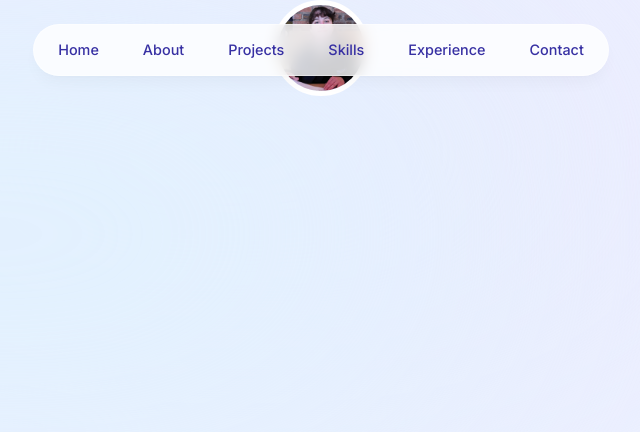
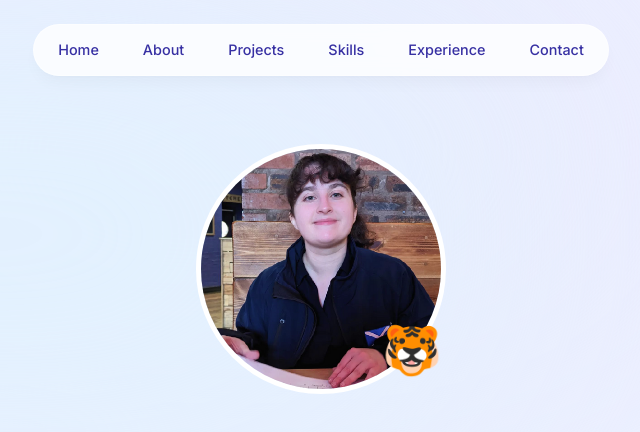
Before and after one commit to Chamshron/TSPortfolio, a Next.js app in the folder portfolio/: page / in a window 1280 px wide. Shown: the top 432 px of the page, without its empty margins (319-959 px from the left). Built offline with nearby package versions, Linux system fonts and the light colour scheme.

Commit message:
added animation to profile image

```diff
--- a/portfolio/app/layout.tsx
+++ b/portfolio/app/layout.tsx
@@ -18,7 +18,7 @@ export default function RootLayout({
     <html lang="en" className='"scroll-smooth'>
 
       <body className={`${inter.className}
-      bg-indigo-50 text-indigo-950 relative h-[5000px]`}>
+      bg-indigo-50 text-indigo-950 relative h-[5000px] pt-28 sm:pt-36`}>
         <div className="bg-violet-100 absolute top-[-6rem] -z-10 right-[11rem] h-[31.25rem] w-[31.25rem] rounded-full blur-[10rem] sm:w-[68.75rem] "></div>
         <div className="bg-sky-100 absolute top-[-1rem] -z-10 left-[-35rem] h-[31.25rem] w-[50rem] rounded-full blur-[10rem] sm:w-[68.75rem] md:left-[-33rem] lg:left-[-28rem] xl:left-[-15rem] 2xl:left-[-5rem]"></div>
 
--- a/portfolio/components/intro.tsx
+++ b/portfolio/components/intro.tsx
@@ -1,22 +1,42 @@
-"use client"
+"use client";
 import React from 'react';
 import Image from 'next/image';
+import {motion} from "framer-motion";
 
 export default function Intro() {
   return (
-    <section className=' top-10'>
+    <section className=''>
         <div className='flex items-center justify-center'>
-            <div className=' max-w-40'>
+            <motion.div
+            initial={{ scale:0, opacity: 0}}
+            animate={{scale:1, opacity: 1}}
+            transition={{
+                type: "tween",
+                duration: 0.2,
+            }}
+            className='relative'
+            >
                 <Image src="/emmacameron.png"
                         width="250"
                         height="250"
                         alt='Portrait images of Emma Cameron'
                         quality="95"
                         priority={true}
-                        className=' h-24 w-24 rounded-full border-[0.35rem] border-white object-cover' />
-            </div>
+                        className=' h-30 w-30 rounded-full border-[0.35rem] border-white object-cover' />
+                        <motion.span className=' absolute bottom-5 right-1 text-5xl'
+                        initial={{opacity:0, scale:0}}
+                        animate={{opacity:1, scale: 1}}
+                        transition={{
+                            type: 'spring',
+                            stiffness: 125,
+                            delay: 0.1,
+                            duration: 0.2,
+                        }}
+                        >
+                        🐯
+                        </motion.span>
+            </motion.div>
         </div>
-
     </section>
   )
 }
```
